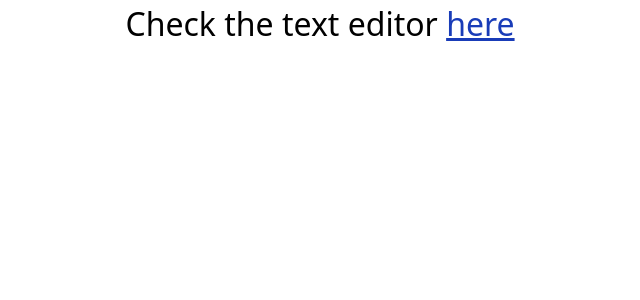
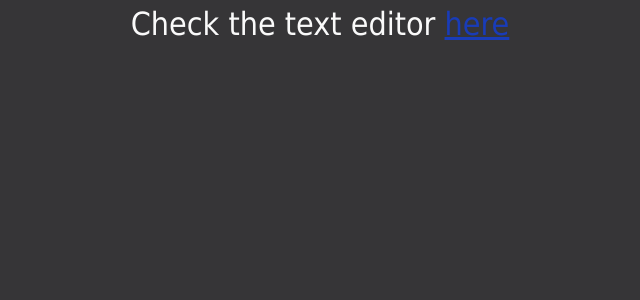
Before and after one commit to elenndev/blog-music-archive, a Next.js app: page / in a window 1280 px wide. Shown: the top 300 px of the page, without its empty margins (320-960 px from the left). Built offline with nearby package versions, Linux system fonts and the light colour scheme.

Commit message:
tema e botao mudar tema

```diff
--- /dev/null
+++ b/src/@components/ToggletThemeButton.tsx
@@ -0,0 +1,15 @@
+'use client'
+interface toggleThemeButtonProps {
+    changeTheme: (newTheme: string) => void;
+    theme: string;
+}
+export default function ToggleThemeButton({changeTheme, theme} : toggleThemeButtonProps){
+    return (
+        <button type='button'
+        onClick={()=>{
+            changeTheme(theme == 'light' ? 'dark' : 'light');
+            localStorage.setItem("theme", theme == 'light' ? 'dark' : 'light')}}>
+            <p>Mudar para modo {theme == 'light' ? 'escuro' : 'claro'}</p>
+        </button>
+    )
+}
--- a/src/@components/dashboard/@Dashboard.tsx
+++ b/src/@components/dashboard/@Dashboard.tsx
@@ -1,12 +1,34 @@
 'use client'
+import { useEffect, useState } from "react"
+import { ThemeProvider } from "styled-components";
+import { darkTheme, GlobalStyles, lightTheme } from "@/styled/themes.";
 import { ToastContainer } from "react-toastify"
 import RichTextEditor from "./richTextEditor/@RichTextEditor"
+import ToggleThemeButton from "../ToggletThemeButton";
+import Link from "next/link";
+
 
 export default function Dashboard(){
-    return(<div className='min-w-full min-h-full py-5 flex flex-col items-center justify-center relative'>
-        <ToastContainer/>
-        <h1>Just write</h1>
-        <h2></h2>
-        <RichTextEditor/>
-    </div>)
+    const [theme, setTheme] = useState('dark')
+    useEffect(()=>{
+        if(!localStorage.getItem("theme")){
+            localStorage.setItem("theme", 'dark')
+            setTheme(localStorage.getItem("theme") ?? "dark")
+        }
+    },[])
+    return(
+        <ThemeProvider theme={theme == 'light' ? lightTheme : darkTheme}>
+            <GlobalStyles />
+            <div className='min-w-full min-h-full py-5 flex flex-col items-center justify-center relative'>
+                <span className='w-full'>
+                    <ToggleThemeButton changeTheme={setTheme} theme={theme}/>
+                    <Link href='/'>Ir pro homepage</Link>
+                </span>
+                <ToastContainer/>
+                <h1>Just write</h1>
+                <h2></h2>
+                <RichTextEditor/>
+            </div>
+        </ThemeProvider>
+    )
 }
--- a/src/app/page.tsx
+++ b/src/app/page.tsx
@@ -1,9 +1,18 @@
+'use client'
 import Link from "next/link";
+import { ThemeProvider } from "styled-components";
+import { darkTheme, GlobalStyles, lightTheme } from "@/styled/themes.";
+import { useState } from "react";
 
 export default function Page() {
+  const [theme, setTheme] = useState(localStorage.getItem("theme") ?? "dark")
+
   return (
-    <div className='w-full h-full flex justify-center items-center text-[2rem]'>
-        <p>Check the text editor <Link href={'/dashboard'} className="text-blue-800 cursor-pointer underline">here</Link></p>
-    </div>
+      <ThemeProvider theme={theme == 'light' ? lightTheme : darkTheme}>
+      <GlobalStyles/>
+      <div className='w-full h-full flex justify-center items-center text-[2rem]'>
+          <p>Check the text editor <Link href={'/dashboard'} className="text-blue-800 cursor-pointer underline">here</Link></p>
+      </div>
+    </ThemeProvider>
   );
 }
--- /dev/null
+++ b/src/styled/styledDashboard.tsx
@@ -0,0 +1 @@
+import styled from 'styled-components'
--- /dev/null
+++ b/src/styled/themes..ts
@@ -0,0 +1,24 @@
+import { createGlobalStyle} from "styled-components"
+
+export const lightTheme = {
+  body: '#FFF',
+  text: '#363537',
+  toggleBorder: '#FFF',
+  background: '#363537',
+}
+
+export const darkTheme = {
+  body: '#363537',
+  text: '#FAFAFA',
+  toggleBorder: '#6B8096',
+  background: '#999',
+}
+
+export const GlobalStyles = createGlobalStyle`
+  body {
+    background: ${({ theme }) => theme.body};
+    color: ${({ theme }) => theme.text};
+    font-family: Tahoma, Helvetica, Arial, Roboto, sans-serif;
+    transition: all 0.50s linear;
+  }
+`
```
Also changed, not shown: src/styled/styles.tsx (added).
